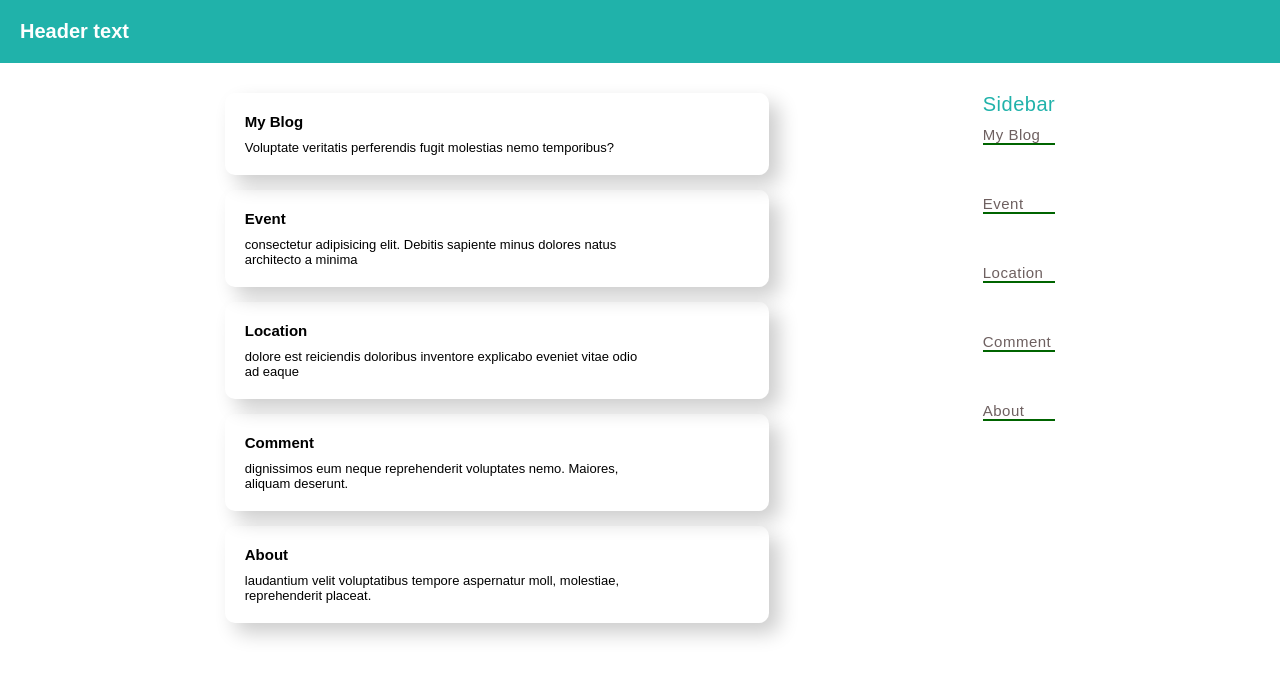
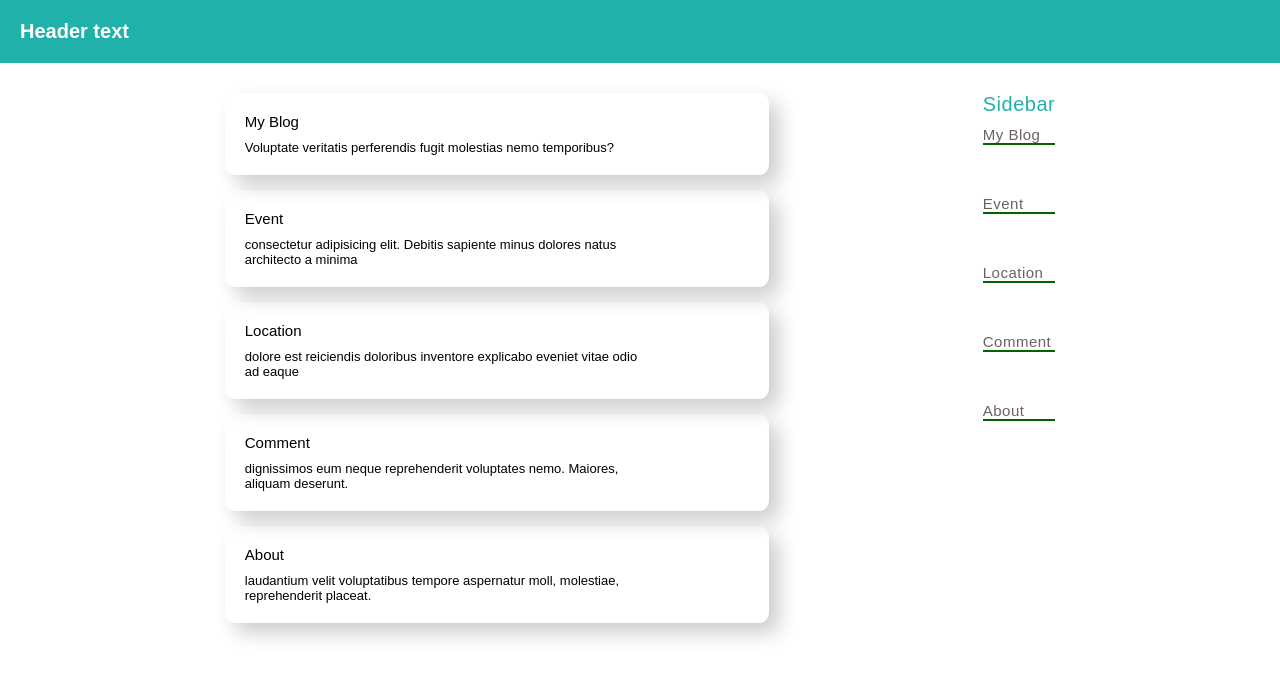
Before and after one commit to Judiciousmurich/Blog-React-App, a React (Create React App) app: page / in a window 1280 px wide. Shown: the top 678 px of the page. Built offline with nearby package versions, Linux system fonts and the light colour scheme.

Commit message:
Update styles

```diff
--- a/src/App.css
+++ b/src/App.css
@@ -11,7 +11,7 @@
   /* padding: 6px 0; */
 }
 .title{
-  font-weight: bold;
+  font-weight: 500;
   font-size: 15px;
   margin-bottom: 10px;
 }
```
